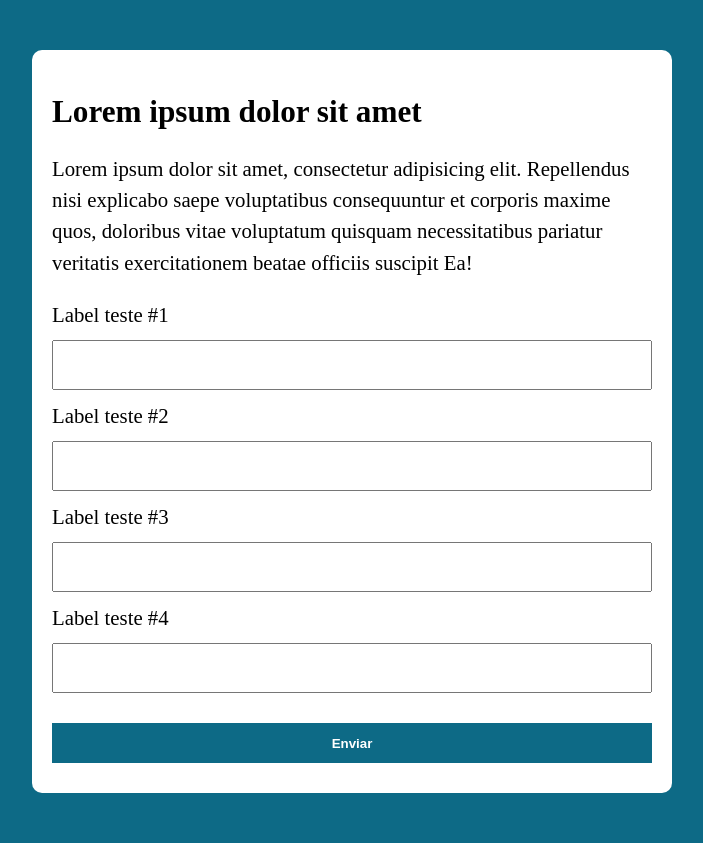
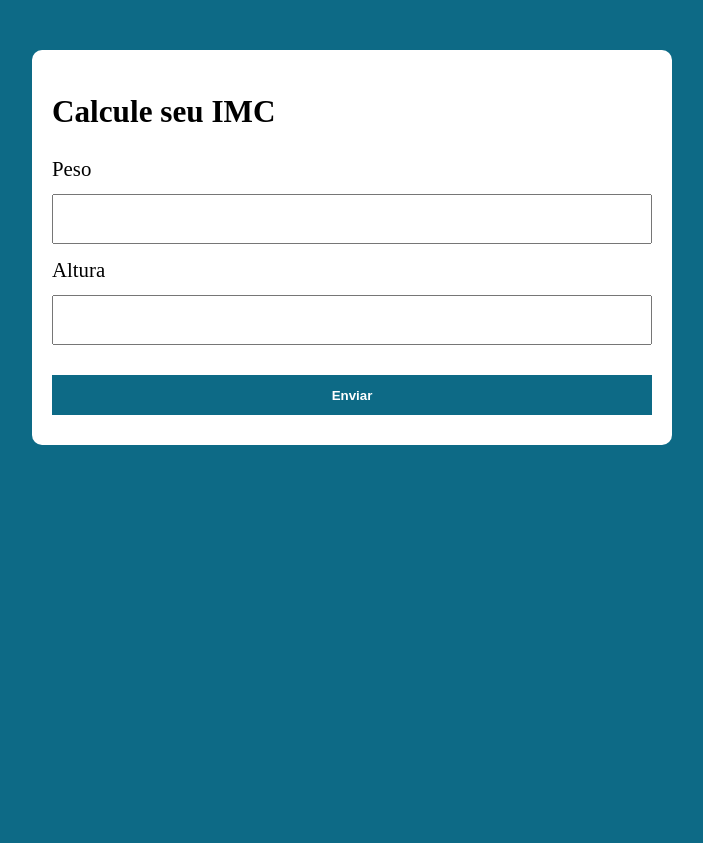
Before and after one commit to matheus258/New-Projetos, a web app: file Projects JavaScript/IMC/index.html in a window 1280 px wide. Shown: the whole page, without its empty margins (288-991 px from the left). After the commit the page ends 445 px from the top, so only its background shows below. Run offline with its HTML, style and script files only (its server is not run), Linux system fonts and the light colour scheme.

Commit message:
IMC- atualizado

```diff
--- a/Projects JavaScript/IMC/assets/css/style.css
+++ b/Projects JavaScript/IMC/assets/css/style.css
@@ -56,3 +56,13 @@ form button {
 form button:hover {
     background: var(--primary-color-dark);
 }
+
+.paragrafo-resultado, .bad {
+    background: rgb(109, 225, 180);
+    padding: 10px 20px;
+    font-family: 'Franklin Gothic Medium', 'Arial Narrow', Arial, sans-serif;
+    font-style: italic;
+}
+.bad {
+    background: rgb(211, 136, 136);
+}
--- a/Projects JavaScript/IMC/assets/js/main.js
+++ b/Projects JavaScript/IMC/assets/js/main.js
@@ -0,0 +1,70 @@
+//capturar envio do submit do  formulário.
+const form = document.querySelector("#formulario");
+
+form.addEventListener('submit', function(e) {
+    e.preventDefault();
+    const inputPeso = e.target.querySelector('#peso');
+    const inputAltura = e.target.querySelector('#altura');
+
+    const peso = Number(inputPeso.value);
+    const altura = Number(inputAltura.value);
+
+    if (!altura && !peso) {
+        setResultado('Peso e altura são inválidos', false);
+        return;
+    }
+    if (!peso) {
+        setResultado('Peso inválido', false);
+        return;
+    }
+    if (!altura) {
+        setResultado('Altura inválida', false);
+        return;
+    }
+
+    const imc = getImc(peso, altura);
+    const nivelImc = getNivelImc(imc);
+
+    const msg = `Seu IMC é ${imc} (${nivelImc}).`;
+
+    setResultado(msg, true);
+
+});
+
+function getNivelImc (imc){
+    const nivel = ['Abaixo do peso', 'Peso normal', 'Sobrepeso', 'Obesidade grau 1', 'Obesidade grau 2', 'Obesidade grau 3'];
+
+    if(imc >= 39.9)  return nivel[5];
+    if(imc >= 34.9)  return nivel[4];
+    if(imc >= 29.9)  return nivel[3];
+    if(imc >= 24.9)  return nivel[2];
+    if(imc >= 18.5)  return nivel[1];
+    if(imc < 18.5)   return nivel[0];
+
+}
+
+function getImc(peso, altura) {
+    const imc = peso / altura ** 2;
+    return imc.toFixed(2);
+}
+
+function criaP() {
+    const p = document.createElement('p');
+    return p;
+}
+
+function setResultado (msg, isValid) {
+    const resultado = document.querySelector('#resultado');
+    resultado.innerHTML = '';
+    const p = criaP();
+
+    if (isValid) {
+        p.classList.add('paragrafo-resultado')
+    }
+    else {
+        p.classList.add('bad')
+    }
+    p.innerHTML = msg;
+    resultado.appendChild(p);
+
+}
--- a/Projects JavaScript/IMC/index.html
+++ b/Projects JavaScript/IMC/index.html
@@ -5,7 +5,7 @@
     <meta charset="UTF-8">
     <meta http-equiv="X-UA-Compatible" content="IE=edge">
     <meta name="viewport" content="width=device-width, initial-scale=1.0">
-    <title>Modelo</title>
+    <title>Calcule seu IMC</title>
     <link rel="stylesheet" href="assets/css/style.css">
 
 </head>
@@ -13,28 +13,16 @@
 <body>
 
     <section class="container">
-        <h1>Lorem ipsum dolor sit amet</h1>
-        <p>
-            Lorem ipsum dolor sit amet, consectetur adipisicing elit.
-            Repellendus nisi explicabo saepe voluptatibus consequuntur et corporis
-            maxime quos, doloribus vitae voluptatum quisquam necessitatibus
-            pariatur veritatis exercitationem beatae officiis suscipit Ea!
-        </p>
+        <h1>Calcule seu IMC</h1>
+        <form action="/" id="formulario" method="POST">
+            <label for="peso">Peso</label>
+            <input type="text" id="peso" name="peso">
 
-        <form action="">
-            <label for="input-teste-1">Label teste #1</label>
-            <input type="text" id="input-teste-1">
+            <label for="altura">Altura</label>
+            <input type="text" id="altura" name="altura">
+            <button type="submit">Enviar</button>
 
-            <label for="input-teste-2">Label teste #2</label>
-            <input type="password" id="input-teste-2">
-
-            <label for="input-teste-3">Label teste #3</label>
-            <input type="email" id="input-teste-3">
-
-            <label for="input-teste-4">Label teste #4</label>
-            <input type="number" id="input-teste-4">
-
-            <button>Enviar</button>
+            <div id="resultado"></div>
         </form>
     </section>
 
```
